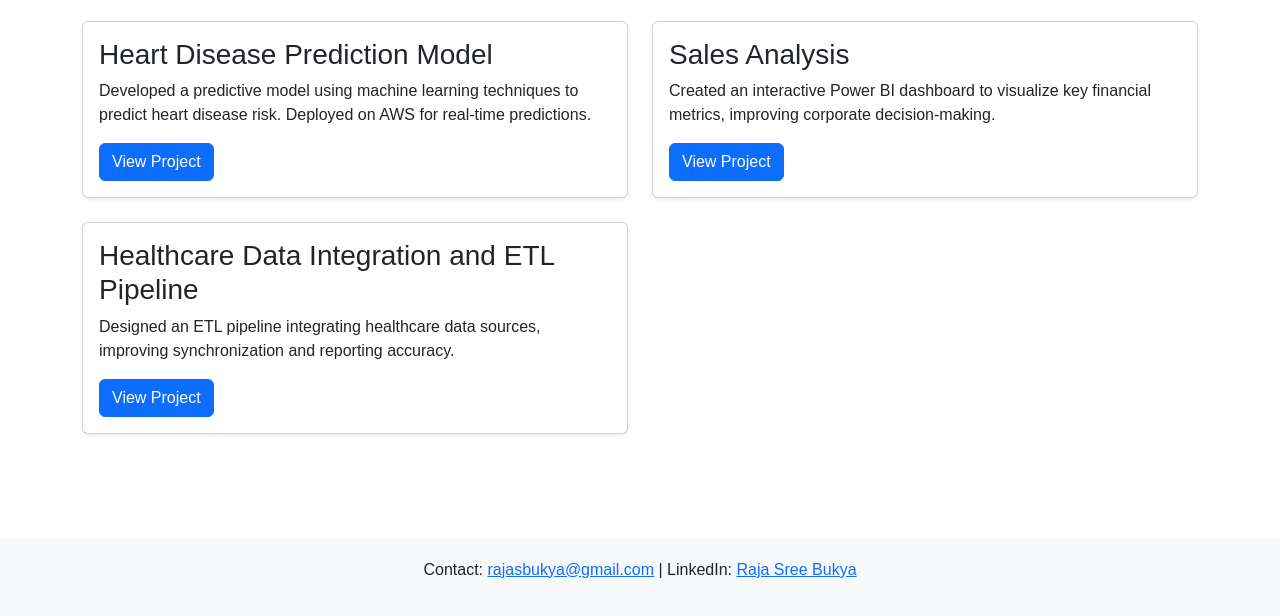
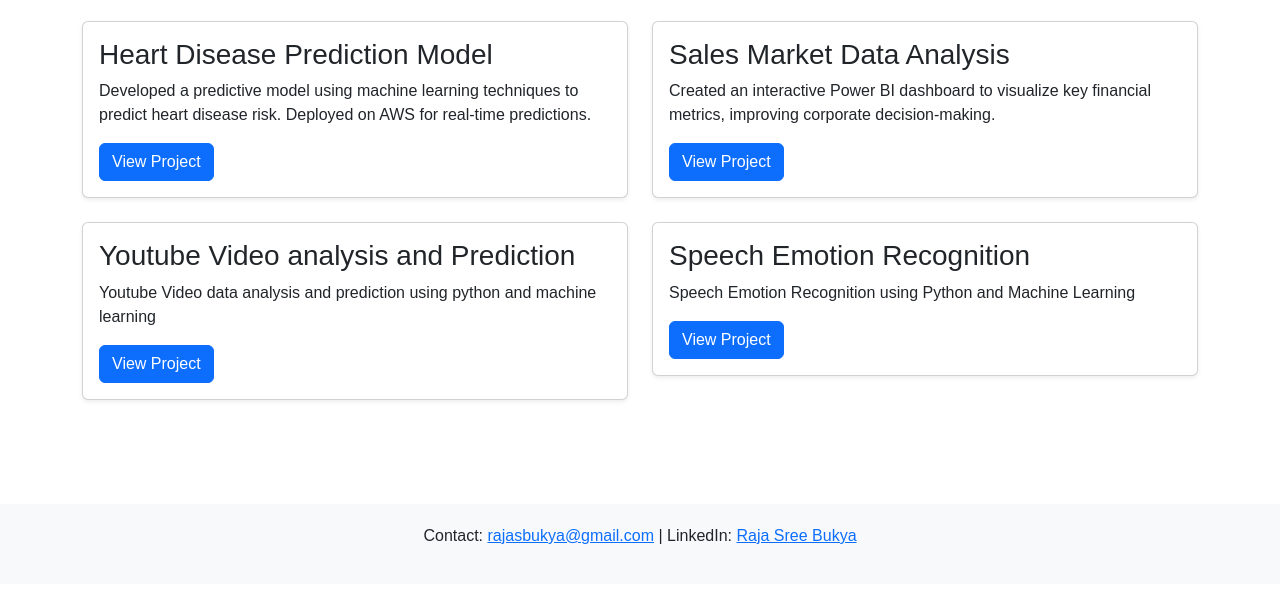
Before and after one commit to RajasreeBukya-1/portfolio2024, a plain HTML site: page projects.html in a window 1280 px wide. Shown: the part 280-896 px from the top of the page. After the commit the page ends 864 px from the top, so only its background shows below. Drawn offline with nearby package versions, Linux system fonts and the light colour scheme.

Commit message:
Update projects.html

```diff
--- a/projects.html
+++ b/projects.html
@@ -96,7 +96,7 @@
         <div class="col-md-6">
           <div class="card mb-4 shadow-sm">
             <div class="card-body">
-              <h3 class="card-title">Sales Analysis</h3>
+              <h3 class="card-title">Sales Market Data Analysis</h3>
               <p class="card-text">
                 Created an interactive Power BI dashboard to visualize key financial
                 metrics, improving corporate decision-making.
@@ -115,13 +115,12 @@
         <div class="col-md-6">
           <div class="card mb-4 shadow-sm">
             <div class="card-body">
-              <h3 class="card-title">Healthcare Data Integration and ETL Pipeline</h3>
+              <h3 class="card-title">Youtube Video analysis and Prediction</h3>
               <p class="card-text">
-                Designed an ETL pipeline integrating healthcare data sources, improving
-                synchronization and reporting accuracy.
+                Youtube Video data analysis and prediction using python and machine learning
               </p>
               <a
-                href="https://github.com/yourusername/healthcare-etl-pipeline"
+                href="https://github.com/RajasreeBukya-1/Youtube-analysis"
                 class="btn btn-primary"
                 target="_blank"
                 >View Project</a
@@ -129,6 +128,25 @@
             </div>
           </div>
         </div>
+
+
+        <!-- Healthcare Data Integration -->
+        <div class="col-md-6">
+            <div class="card mb-4 shadow-sm">
+              <div class="card-body">
+                <h3 class="card-title">Speech Emotion Recognition</h3>
+                <p class="card-text">
+                  Speech Emotion Recognition using Python and Machine Learning
+                </p>
+                <a
+                  href="https://github.com/rbukya1/speech-emotion-recognition-using-deep-learning"
+                  class="btn btn-primary"
+                  target="_blank"
+                  >View Project</a
+                >
+              </div>
+            </div>
+          </div>
       </div>
     </section>
 
```
